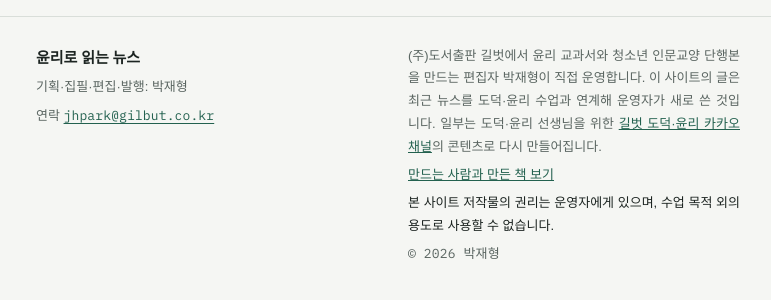
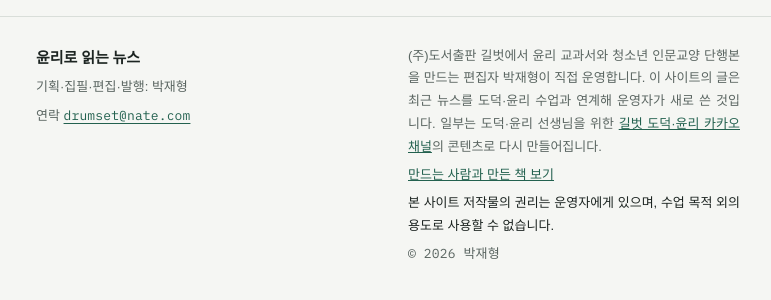
Before and after one commit to ethics-news/ethics-news.github.io, a Jekyll site: the page built from index.html, in a window 1280 px wide. Shown: the part 902-1202 px from the top of the page, without its empty margins (252-1023 px from the left). Built offline with Jekyll 4.4.1, drawn with Linux system fonts in a browser that asks for light colours; some web fonts are replaced.

Commit message:
연락 이메일 변경

```diff
--- a/_config.yml
+++ b/_config.yml
@@ -3,7 +3,7 @@ title: 윤리로 읽는 뉴스
 tagline: 수업에 바로 쓰는 시사 윤리
 author: 박재형
 author_role: 윤리 교과서·청소년 인문서 편집자
-email: jhpark@gilbut.co.kr
+email: drumset@nate.com
 kakao_channel: https://pf.kakao.com/_PVHxjn
 description: 최근 뉴스에서 도덕·윤리 수업에 바로 쓸 소재를 골라 교과 연계와 수업 질문까지 정리합니다.
 lang: ko
```
